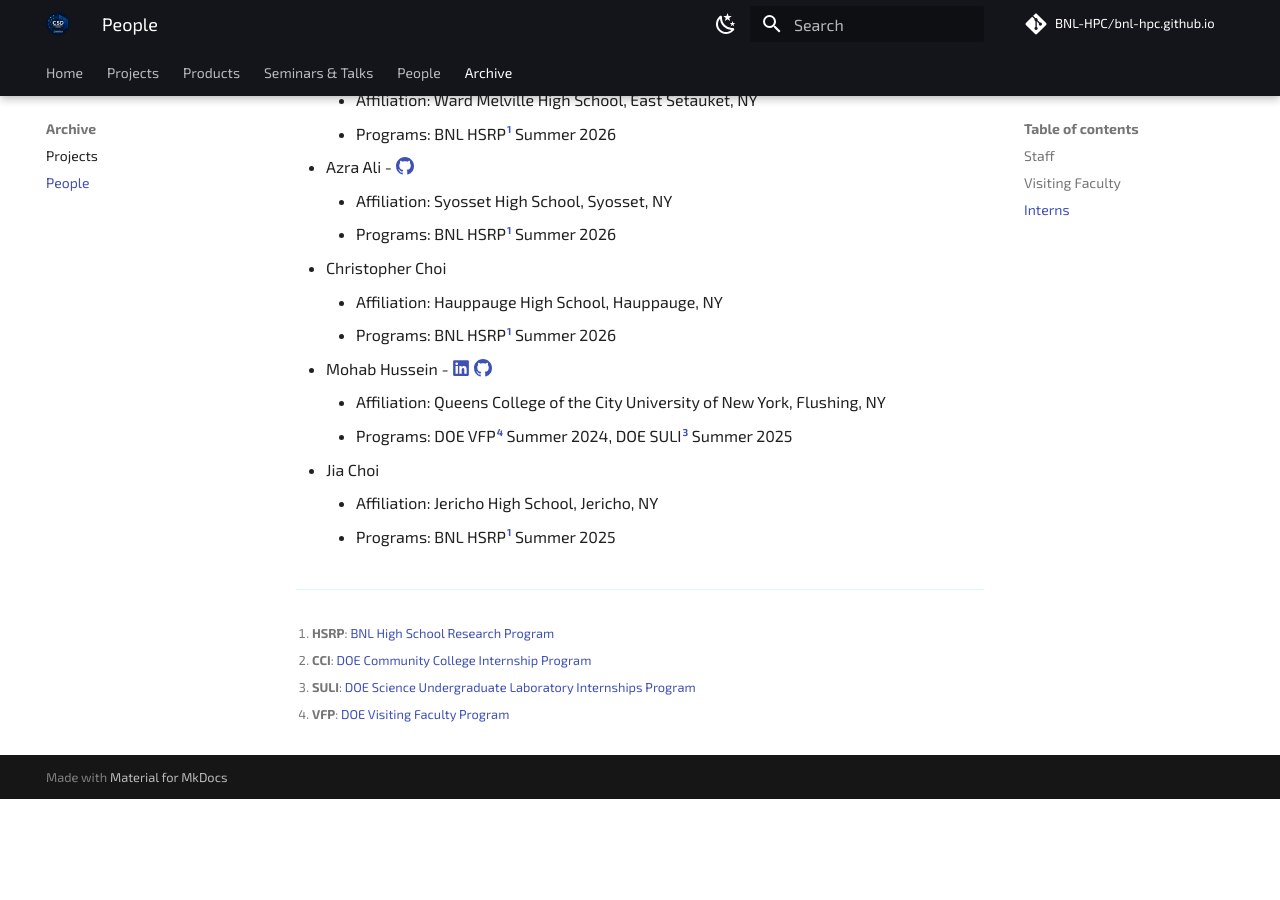
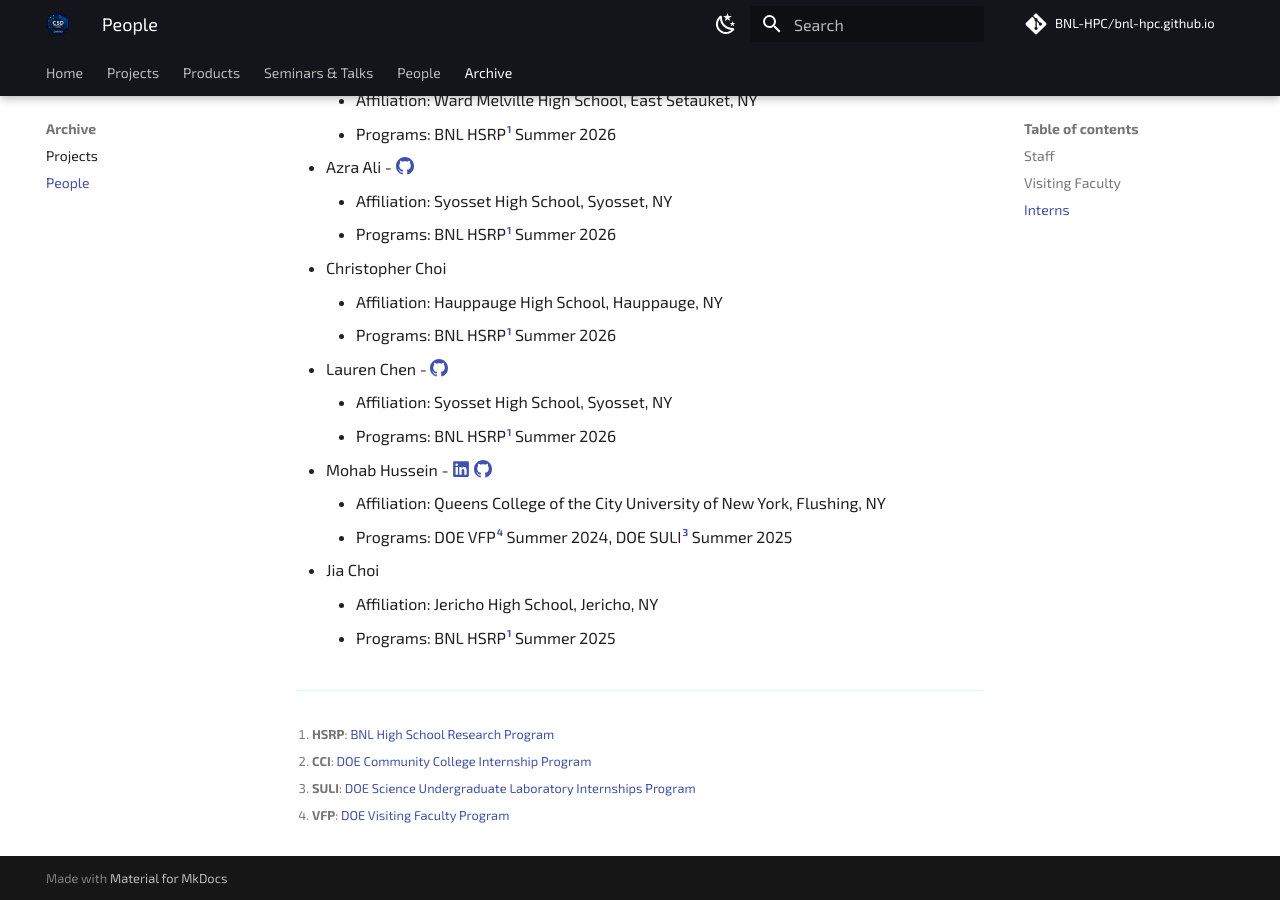
Before and after one commit to BNL-HPC/bnl-hpc.github.io, an MkDocs documentation site: the page built from docs/archive/people.md, in a window 1280 px wide and 900 px high, scrolled down 1071 px. Built offline with MkDocs 1.6.1 and Material for MkDocs 9.7.7, drawn with Linux system fonts in a browser that asks for light colours; comment, search, counter and statistics services are not loaded; before the commit the page ends 1870 px from its top, so only the background shows below that.

Commit message:
docs: added intern to the alumni list

```diff
--- a/docs/archive/people.md
+++ b/docs/archive/people.md
@@ -37,6 +37,9 @@
 - Christopher Choi
     - Affiliation: Hauppauge High School, Hauppauge, NY
     - Programs: BNL HSRP[^hsrp] Summer 2026
+- Lauren Chen - [:octicons-mark-github-16:](https://github.com/laurenkchen)
+    - Affiliation: Syosset High School, Syosset, NY
+    - Programs: BNL HSRP[^hsrp] Summer 2026
 - Mohab Hussein - [:fontawesome-brands-linkedin:](https://www.linkedin.com/in/mohab-hussein04) [:octicons-mark-github-16:](https://github.com/husseinmohab)
     - Affiliation: Queens College of the City University of New York, Flushing, NY
     - Programs: DOE VFP[^vfp] Summer 2024, DOE SULI[^suli] Summer 2025
```
